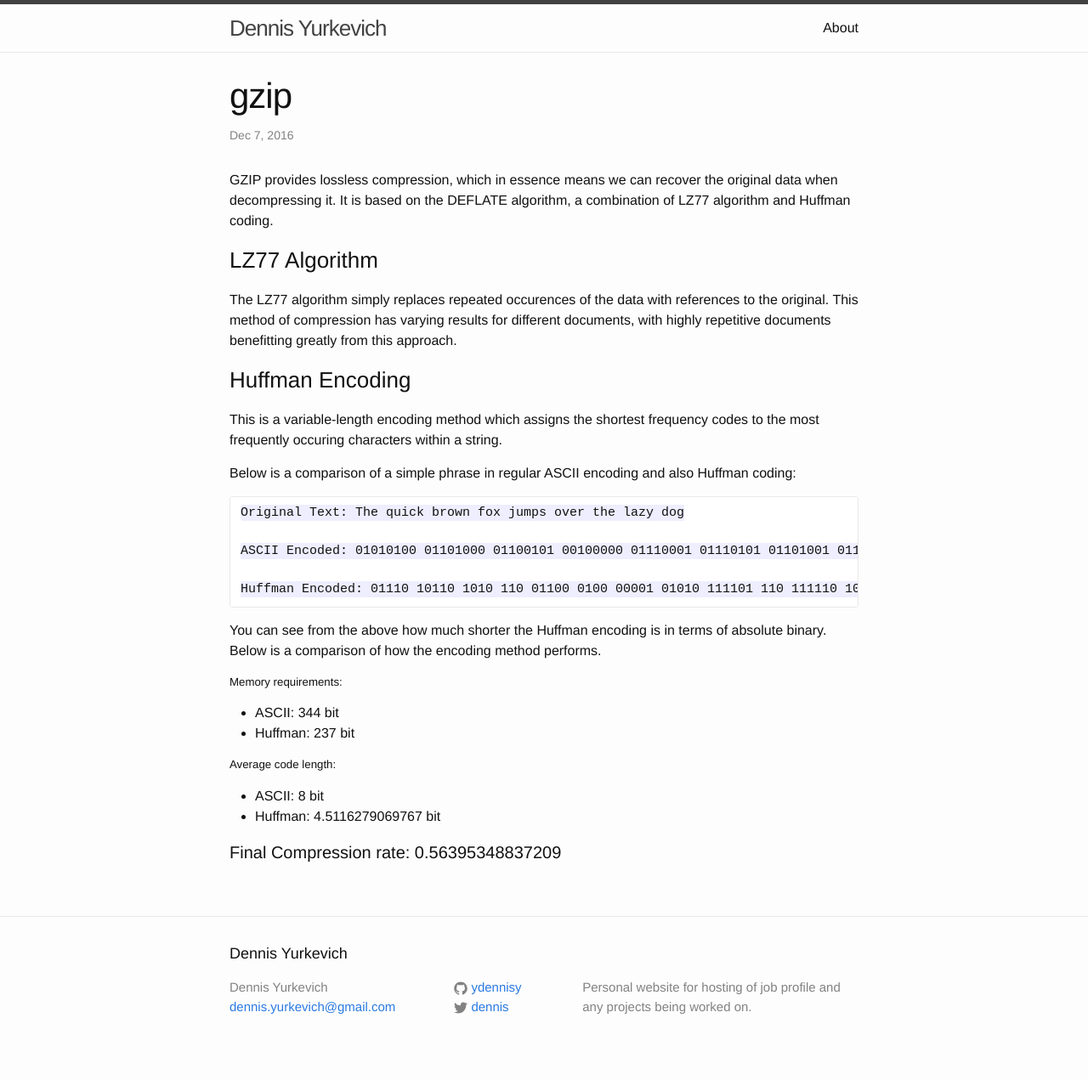
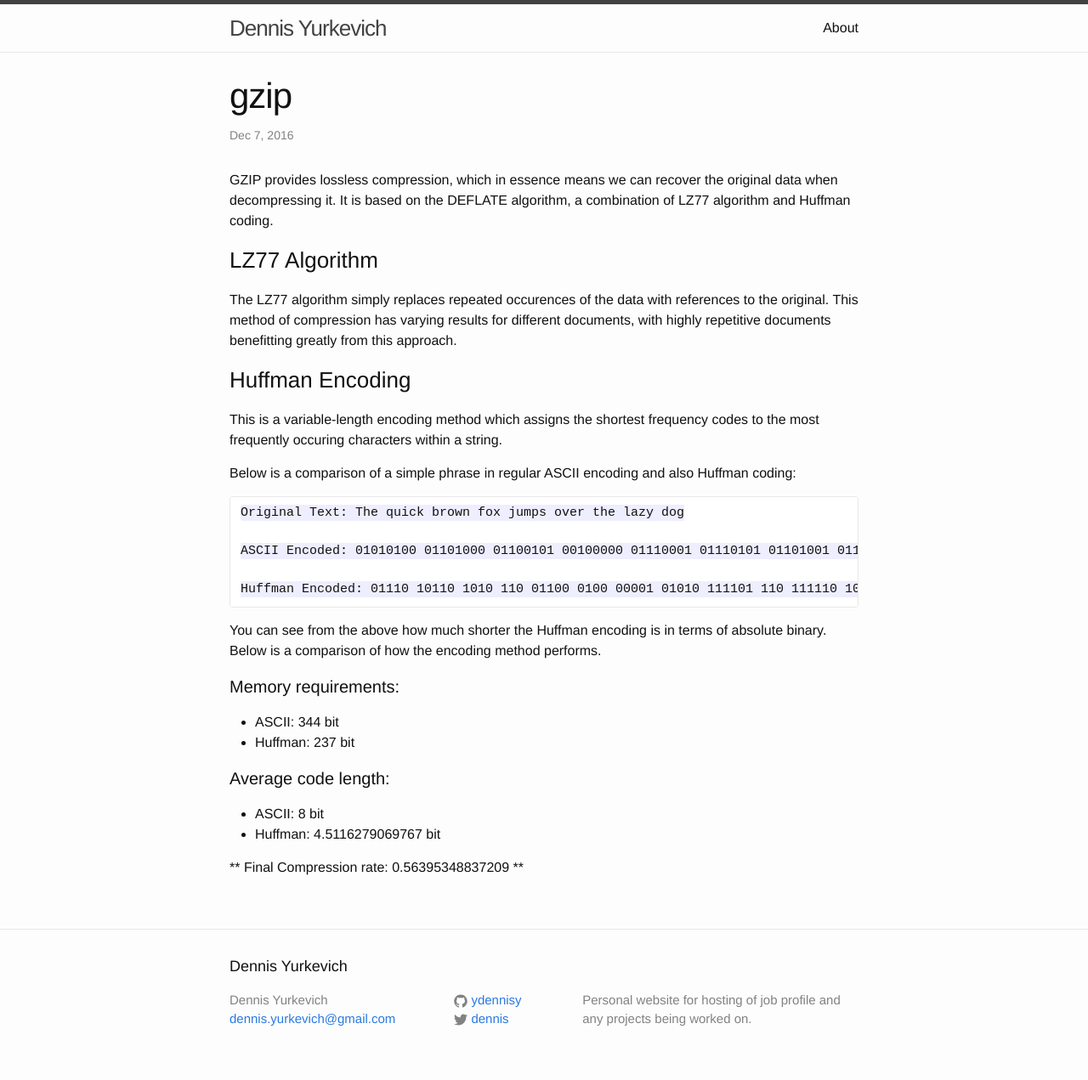
Before and after one commit to ydennisy/ydennisy.github.io, a Jekyll site: the page built from _posts/2016-12-07-gzip.markdown, in a window 1280 px wide. Shown: the whole page at 85% size. Built offline with Jekyll 4.4.1, drawn with Linux system fonts in a browser that asks for light colours.

````diff
--- a/_posts/2016-12-07-gzip.markdown
+++ b/_posts/2016-12-07-gzip.markdown
@@ -25,12 +25,12 @@ Huffman Encoded: 01110 10110 1010 110 01100 0100 00001 01010 111101 110 111110 1
 ```
 You can see from the above how much shorter the Huffman encoding is in terms of absolute binary. Below is a comparison of how the encoding method performs.
 
-##### Memory requirements:
+#### Memory requirements:
 * ASCII: 344 bit
 * Huffman: 237 bit
 
-##### Average code length:
+#### Average code length:
 * ASCII: 8 bit
 * Huffman: 4.5116279069767 bit
 
-#### Final Compression rate: 0.56395348837209
+** Final Compression rate: 0.56395348837209 **
````
